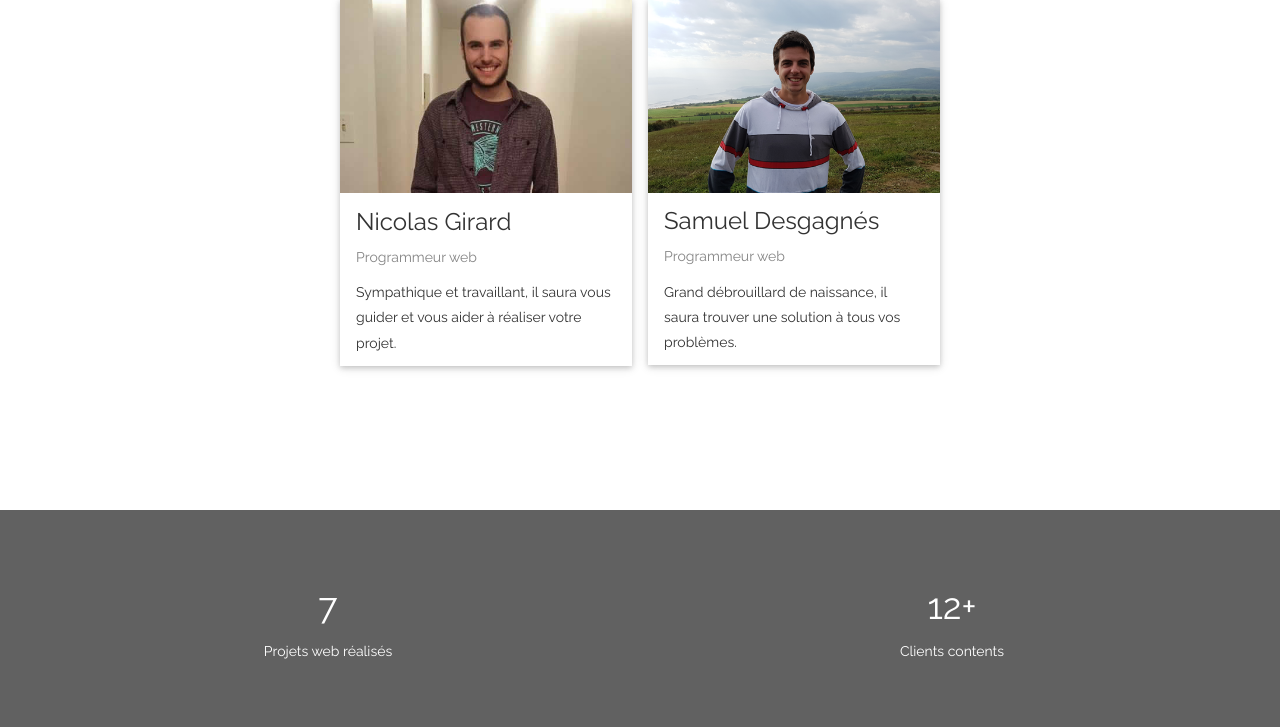
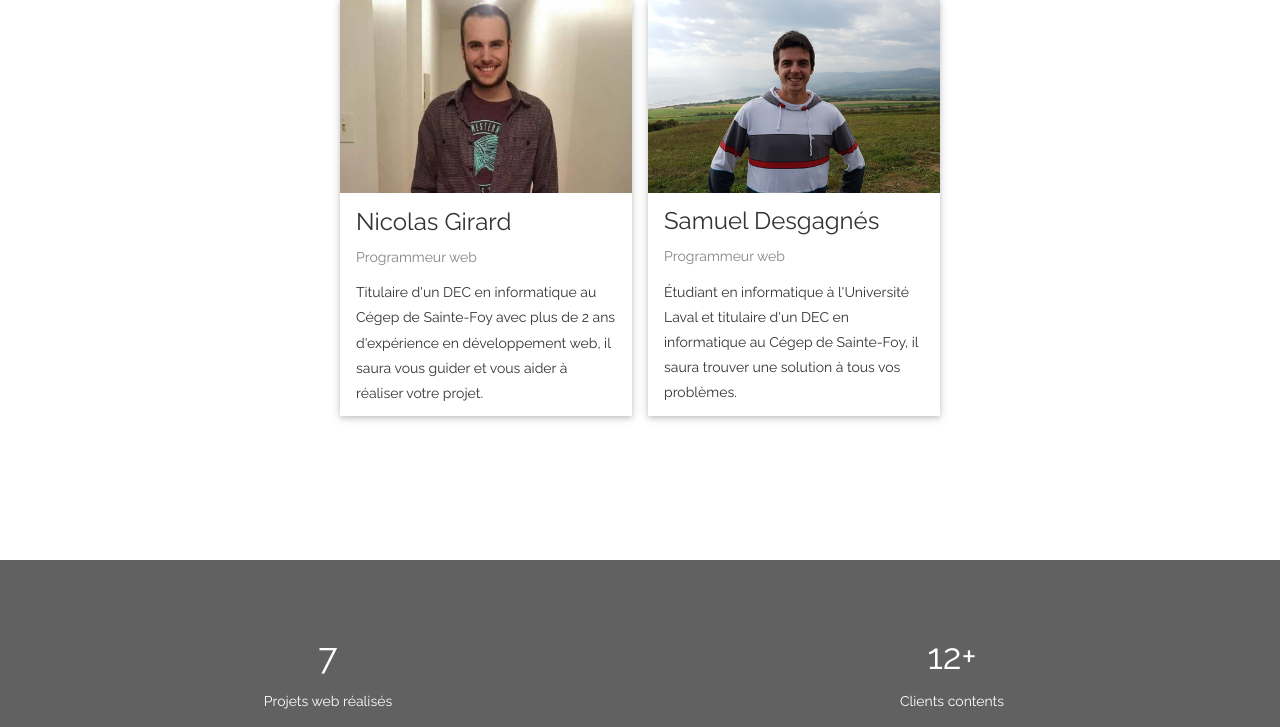
Before and after one commit to samueldesga/nsweb, a PHP site: page / in a window 1280 px wide. Shown: the part 2270-2997 px from the top of the page. Run offline with PHP 8.4, Linux system fonts and the light colour scheme; some libraries are stand-ins or nearby versions.

Commit message:
changement description nic et sam

```diff
--- a/index.php
+++ b/index.php
@@ -126,7 +126,7 @@ body, html {
         <div class="ccw-container">
           <h3>Nicolas Girard</h3>
           <p class="ccw-opacity">Programmeur web</p>
-          <p>Sympathique et travaillant, il saura vous guider et vous aider à réaliser votre projet.</p>
+          <p>Titulaire d'un DEC en informatique au Cégep de Sainte-Foy avec plus de 2 ans d'expérience en développement web, il saura vous guider et vous aider à réaliser votre projet.</p>
           <!--<p><button class="ccw-button ccw-light-grey ccw-block"><i class="fa fa-envelope"></i> Contact</button></p>-->
         </div>
       </div>
@@ -137,7 +137,7 @@ body, html {
         <div class="ccw-container">
           <h3>Samuel Desgagnés</h3>
           <p class="ccw-opacity">Programmeur web</p>
-          <p>Grand débrouillard de naissance, il saura trouver une solution à tous vos problèmes.</p>
+          <p>Étudiant en informatique à l'Université Laval et titulaire d'un DEC en informatique au Cégep de Sainte-Foy, il saura trouver une solution à tous vos problèmes.</p>
           <!--<p><button class="ccw-button ccw-light-grey ccw-block"><i class="fa fa-envelope"></i> Contact</button></p>-->
         </div>
       </div>
```
